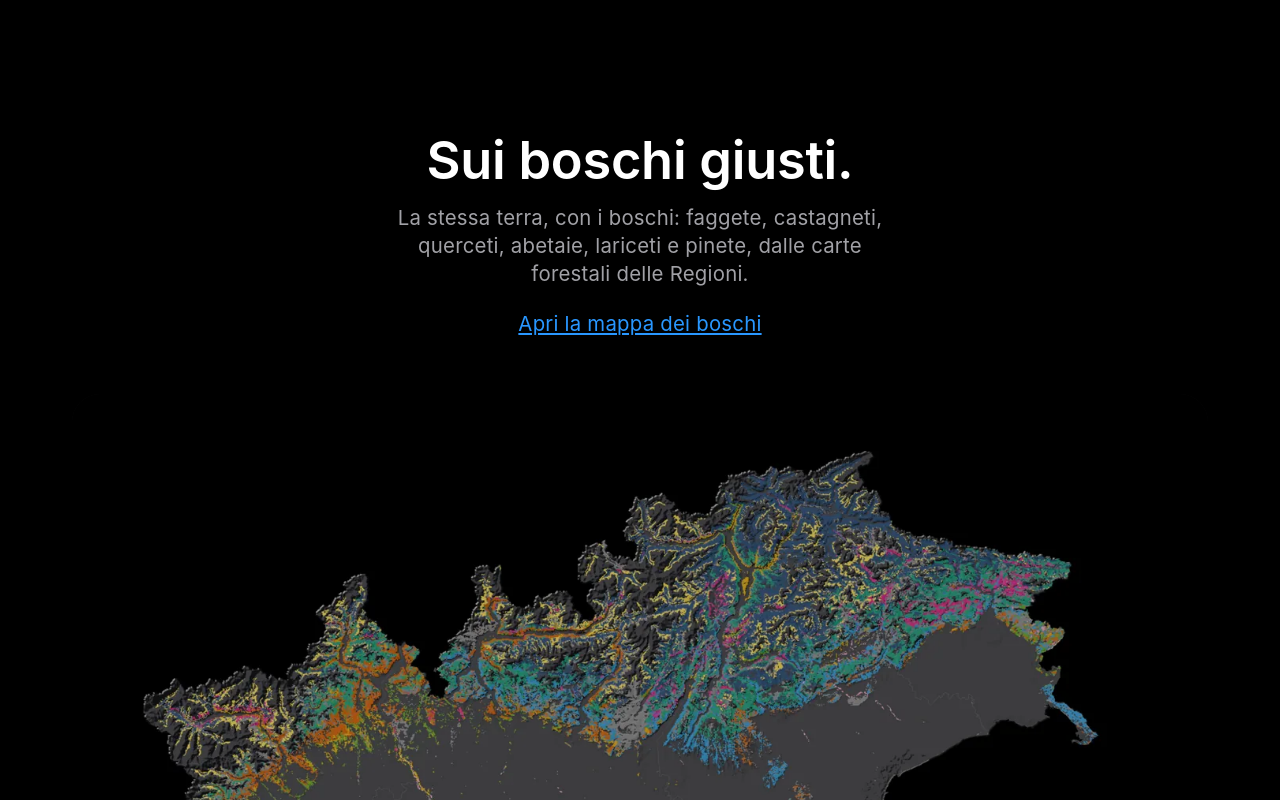
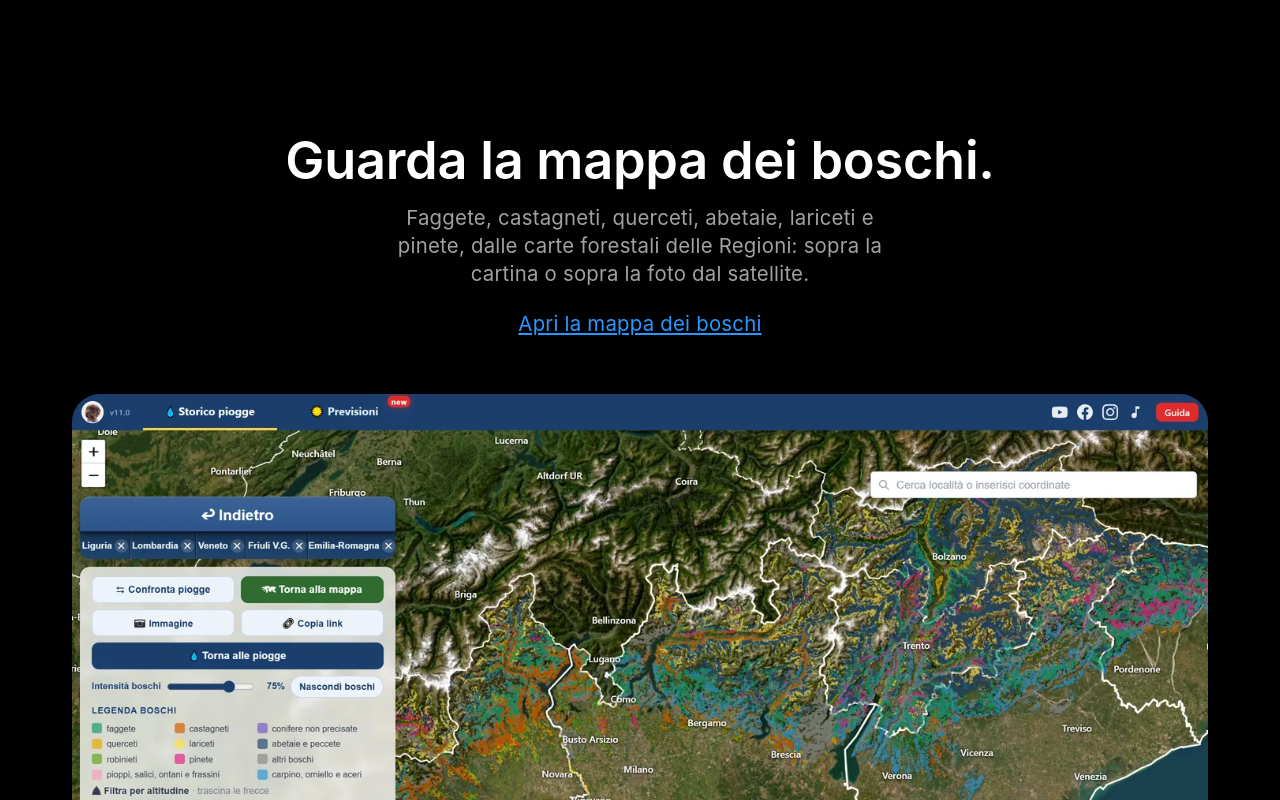
Before and after one commit to AvventureMicologiche/home-page-sito, a plain HTML site: page studio-apple/home-v2/index.html in a window 1280 px wide. Shown: the part 3020-3820 px from the top of the page. Drawn offline with Linux system fonts and the light colour scheme.

Commit message:
home v2: «Guarda la mappa dei boschi.» con la mappa vera dei boschi sopra il satellite; scatta-mappa-vera.js con INTENSITA e VISTA
Co-Authored-By: Claude Opus 5.5 <noreply@anthropic.com>

```diff
--- a/studio-apple/home-v2/index.html
+++ b/studio-apple/home-v2/index.html
@@ -326,16 +326,18 @@ footer .copy { margin-top: 24px; padding-top: 16px; border-top: 1px solid var(--
 
 <section class="cap" id="boschi">
   <div class="wrap su">
-    <h2 class="display">Sui boschi giusti.</h2>
-    <p class="lead sub">La stessa terra, con i boschi: faggete, castagneti, querceti, abetaie, lariceti e pinete, dalle carte forestali delle Regioni.</p>
+    <h2 class="display">Guarda la mappa dei boschi.</h2>
+    <p class="lead sub">Faggete, castagneti, querceti, abetaie, lariceti e pinete, dalle carte forestali delle Regioni: sopra la cartina o sopra la foto dal satellite.</p>
     <p class="lead apri"><a href="https://precipitazioni.avventuremicologiche.it/?boschi=1&amp;r=liguria" target="_blank" rel="noopener">Apri la mappa dei boschi</a></p>
   </div>
   <figure class="su dopo ritaglio">
-    <img src="../film/foto/boschi-nord-1440.webp"
-         srcset="../film/foto/boschi-nord-1440.webp 1440w, ../film/foto/boschi-nord-2880.webp 2880w"
-         sizes="(max-width: 734px) calc(100vw - 24px), min(1136px, calc(100vw - 44px))" width="2880" height="1800" loading="lazy"
-         alt="Il Nord Italia con la stessa inquadratura della pioggia, coperto dai boschi sopra il rilievo: verde scuro di faggeta e blu di abetaia sulle Alpi, arancione di castagneto e giallo di querceto sull'Appennino, la pianura vuota nel mezzo.">
-    <figcaption class="small">Il Nord, la mappa dei boschi.</figcaption>
+    <!-- 22/10 sera, sua richiesta: la mappa VERA dei boschi, sopra il satellite e non OpenStreetMap (scatto a 2880 px,
+         intensita' dei boschi al 75% col cursore, zoom 8: piu' lontano la mappa non disegna ancora Lombardia e Piemonte) -->
+    <img src="../film/foto/boschi-vera-nord-1440.webp"
+         srcset="../film/foto/boschi-vera-nord-1440.webp 1440w, ../film/foto/boschi-vera-nord-2880.webp 2880w"
+         sizes="(max-width: 734px) calc(100vw - 24px), min(1136px, calc(100vw - 44px))" width="2880" height="1800" loading="lazy" style="object-position: 64% 50%"
+         alt="La mappa dei boschi com'è sul sito, sopra la foto dal satellite: il Nord dalle Alpi alla Liguria, con i colori delle faggete, dei castagneti, dei querceti e delle abetaie, e a sinistra la legenda dei tipi di bosco.">
+    <figcaption class="small">La mappa dei boschi com'è sul sito, sopra la foto dal satellite.</figcaption>
   </figure>
 </section>
 
```
Also changed, not shown: studio-apple/film/tools/scatta-mappa-vera.js (+12 -1 lines), studio-apple/film/foto/boschi-vera-nord-1440.webp (added), studio-apple/film/foto/boschi-vera-nord-2880.webp (added).
